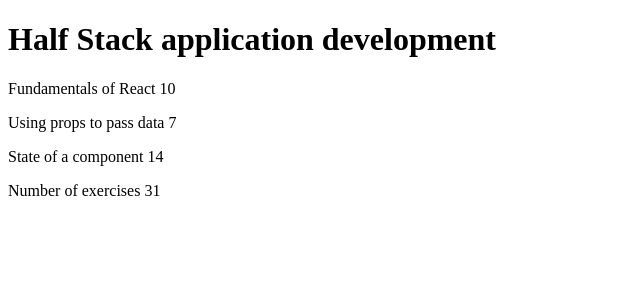
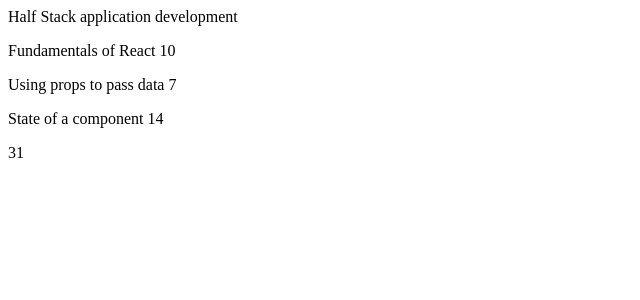
Before and after one commit to RamadhanAdam/fullstack-open-exercises, a React (Vite) app in the folder part1/Intro_to_React/application/: page / in a window 1280 px wide. Shown: the top 300 px of the page, without its empty margins (0-640 px from the left). Built offline with nearby package versions, Linux system fonts and the light colour scheme.

Commit message:
"part 1 a"

```diff
--- a/part1/Intro_to_React/application/src/App.jsx
+++ b/part1/Intro_to_React/application/src/App.jsx
@@ -3,35 +3,46 @@
 
 }
 
-const Content = (props) =>{
-  return {
+const Content = (props) => {
+  return (
+    <div>
+     <p>{props.part1} {props.exercises1}</p>
+     <p>{props.part2} {props.exercises2}</p>
+     <p>{props.part3} {props.exercises3}</p>
+    </div>
+  );
+};
 
+const Total = (props) => {
+  const total = props.exercises1 + props.exercises2 + props.exercises3
+  return total
+}
+const App = () =>{
+  const course = 'Half Stack application development'
+  const content = {part1 : 'Fundamentals of React',
+    part2 :'Using props to pass data',
+    part3 : 'State of a component'
   }
 
-}
-
-const App = () =>{
-  const course = 'Half Stack application development'
-  const part1 = 'Fundamentals of React'
   const exercises1 = 10
-  const part2 = 'Using props to pass data'
   const exercises2 = 7
-  const part3 = 'State of a component'
   const exercises3 = 14
 
   return (
     <div>
-      <h1><Header course={course}/></h1>
-      <p>
-        {part1} {exercises1}
-      </p>
-      <p>
-        {part2} {exercises2}
-      </p>
-      <p>
-        {part3} {exercises3}
-      </p>
-      <p>Number of exercises {exercises1 + exercises2 + exercises3}</p>
+      <Header course={course}/>
+      <Content
+      part1 = {content.part1}
+      part2 = {content.part2}
+      part3 = {content.part3}
+      exercises1 = {exercises1}
+      exercises2 = {exercises2}
+      exercises3 = {exercises3}
+      />
+      <Total
+       exercises1 = {exercises1}
+      exercises2 = {exercises2}
+      exercises3 = {exercises3}/>
     </div>
   )
 }
```
